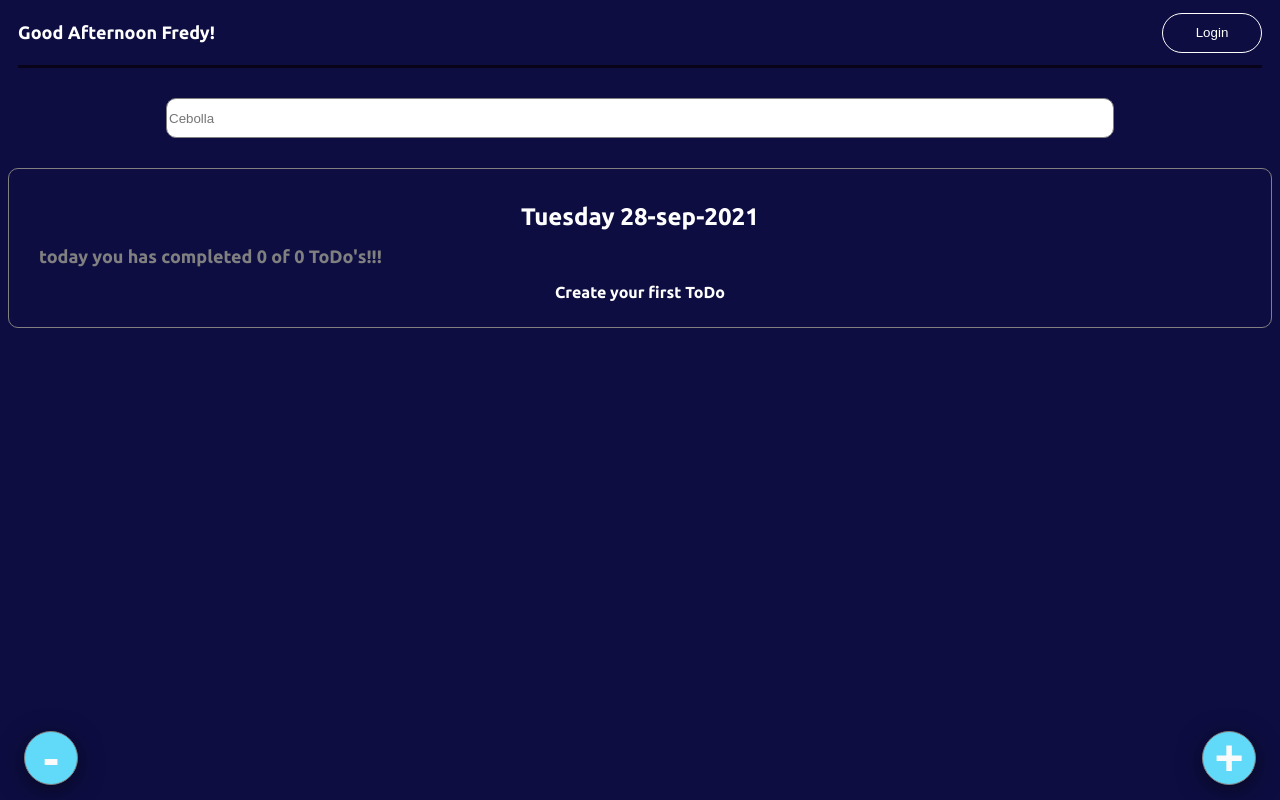
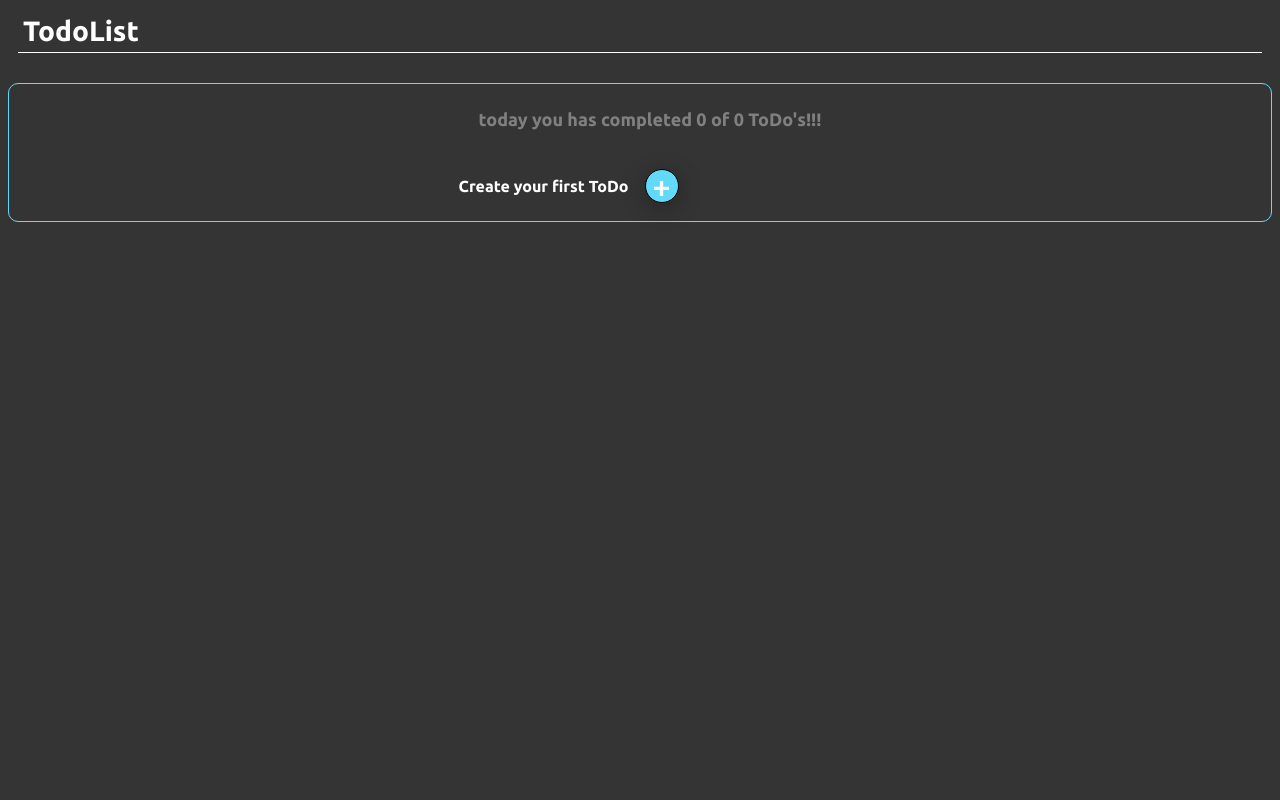
Before and after one commit to fredydlemus/To-Do-List_with_React, a React (Create React App) app: page / in a window 1280 px wide. Built offline with nearby package versions, Linux system fonts and the light colour scheme.

Commit message:
redesing UI and UX

```diff
--- a/public/index.html
+++ b/public/index.html
@@ -14,7 +14,7 @@
     <link rel="preconnect" href="https://fonts.googleapis.com">
     <link rel="preconnect" href="https://fonts.gstatic.com" crossorigin>
     <link href="https://fonts.googleapis.com/css2?family=Ubuntu:wght@300;700&display=swap" rel="stylesheet">
-    <title>To Do List</title>
+    <title>ToDoList</title>
   </head>
   <body>
     <noscript>You need to enable JavaScript to run this app.</noscript>
--- a/src/components/App.js
+++ b/src/components/App.js
@@ -5,11 +5,11 @@ import { CreateTodoButton } from "./CreateTodoButton";
 import { TodoList } from "./TodoList";
 import { TodoItem } from "./TodoItem";
 import { TodoSearch } from "./TodoSearch";
-import { TodoGreeting } from "./TodoGreeting";
+
 import { TodoDay } from "./TodoDay";
-import { LoginButton } from "./LoginButton";
+
 import { TodoHeader } from "./TodoHeader";
-import { CommentsButton } from "./CommentsButton";
+
 import {TodosError} from "./TodosError";
 import {Modal} from './Modal/modal';
 import {TodoForm} from './TodoForm';
@@ -17,6 +17,7 @@ import {TodosLoading} from './TodosLoading';
 import {EmptyTodos} from "./EmptyTodos";
 import {OnEmptySearchResults} from './EmptySearchResults';
 import {ChangeAlert} from './ChangeAlert/ChangeAlert';
+import CreateNewTodo from "./CreateNewTodo";
 
 
 function App() {
@@ -34,7 +35,8 @@ function App() {
     searchValue,
     setSearchValue,
     addTodo,
-    sincronizeTodos
+    sincronizeTodos,
+    openSearch
 
   }= useTodos();
 
@@ -42,15 +44,17 @@ function App() {
   return(
     <React.Fragment>
       <TodoHeader>
-        <TodoGreeting user="Fredy" greeting="Good Afternoon "/>
-        <LoginButton/>
+        {/* <TodoGreeting user="Fredy" greeting="Good Afternoon "/>
+        <LoginButton/> */}
       </TodoHeader>
-
-      <TodoSearch
+      {!!openSearch &&(
+        <TodoSearch
         searchValue={searchValue}
         setSearchValue={setSearchValue}
         loading={loading}
       />
+      )}
+
       <TodoDay
         date="Tuesday 28-sep-2021"
         loading={loading}>
@@ -82,9 +86,14 @@ function App() {
             />
           )}
         </TodoList>}
+        <CreateNewTodo
+          onEmptyTodos={() => <EmptyTodos/>}>
+            <CreateTodoButton />
+
+        </CreateNewTodo>
 
       </TodoDay>
-      <CommentsButton/>
+      {/* <CommentsButton/> */}
       {!!openModal &&(
         <Modal>
           <TodoForm
@@ -93,9 +102,7 @@ function App() {
           />
         </Modal>
       )}
-      <CreateTodoButton
-        setOpenModal={setOpenModal}
-      />
+
       <ChangeAlert
         sincronize={sincronizeTodos}
       />
--- /dev/null
+++ b/src/components/CreateNewTodo.js
@@ -0,0 +1,12 @@
+import React from 'react'
+
+const CreateNewTodo = (props) =>{
+    return(
+        <section className="CreateNewTodo">
+            {(!props.loading && !props.totalTodos) && props.onEmptyTodos()}
+            {props.children}
+        </section>
+    );
+}
+
+export default CreateNewTodo;
--- a/src/components/TodoDay.js
+++ b/src/components/TodoDay.js
@@ -6,7 +6,7 @@ function TodoDay({children, loading, date}){
     return(
 
         <section className="dayCard">
-            <h3 className="dayCard__dayTitle">{date}</h3>
+            {/* <h3 className="dayCard__dayTitle">{date}</h3> */}
 
             {React.Children
                 .toArray(children)
--- a/src/components/TodoHeader.js
+++ b/src/components/TodoHeader.js
@@ -4,6 +4,7 @@ import React from "react";
 function TodoHeader(props){
     return(
         <header className="header">
+            <p>TodoList</p>
             {props.children}
         </header>
     );
--- a/src/components/TodoList.js
+++ b/src/components/TodoList.js
@@ -10,7 +10,7 @@ function TodoList(props){
             {props.error && props.onError()}
             {props.loading && props.onLoading()}
 
-            {(!props.loading && !props.totalTodos) && props.onEmptyTodos()}
+
             {(!!props.totalTodos && !props.searchedTodos.length) && props.onEmptySearchResults()}
 
 
--- a/src/components/useTodos.js
+++ b/src/components/useTodos.js
@@ -14,6 +14,7 @@ function useTodos(){
 
       const [searchValue, setSearchValue] = React.useState('');
       const [openModal, setOpenModal] = React.useState(false);
+      const [openSearch, setOpenSearch] = React.useState(false);
 
       const completedTodos = todos.filter(todo => !!todo.completed).length;
       const totalTodos = todos.length;
@@ -74,6 +75,7 @@ function useTodos(){
         completeTodo,
         deleteTodo,
         openModal,
+        openSearch,
         setOpenModal,
         addTodo,
         sincronizeTodos,
--- /dev/null
+++ b/src/styles/components/CreateNewTodo.css
@@ -0,0 +1,6 @@
+.CreateNewTodo{
+    display: flex;
+    grid-template-columns: 1fr 1fr;
+    align-items: center;
+    gap: 16px;
+}
--- a/src/styles/components/TodoDay.css
+++ b/src/styles/components/TodoDay.css
@@ -1,10 +1,13 @@
 .dayCard{
     margin-top: 30px;
-    border: 1px solid gray;
+    border: 1px solid var(--skyblue);
     border-radius: 10px;
     position: relative;
     padding: 10px;
     margin-bottom: 50px;
+    display: grid;
+    justify-content: center;
+
 }
 
 .dayCard__dayTitle{
@@ -13,3 +16,7 @@
     font-size: 24px;
     margin-bottom: 0;
 }
+
+.dayCard__counter{
+    grid-row: 1 / 2;
+}
--- a/src/styles/components/TodoHeader.css
+++ b/src/styles/components/TodoHeader.css
@@ -4,7 +4,13 @@
     align-items: center;
     margin: 10px;
     margin-bottom: 30px;
-    padding-bottom: 10px;
-    border-bottom: 3px solid rgb(8, 3, 24);
+    color: white;
+    font-weight: bold;
+    font-size: 28px;
+    border-bottom: 1px solid white;
 
 }
+
+.header p{
+    margin: 5px;
+}
--- a/src/styles/components/buttons.css
+++ b/src/styles/components/buttons.css
@@ -1,26 +1,25 @@
 .buttonApp{
     background-color: #61DAFA;
-    box-shadow: 0px 5px 25px rgba(0, 0, 0, 0.5);
+    box-shadow: 0px 5px 25px rgba(0, 0, 0, 0.3);
     border: 0.5px solid gray;
     border-radius: 50%;
     cursor: pointer;
-    font-size: 50px;
+    font-size: 30px;
     z-index: 5;
     font-weight: bold;
     color: #FAFAFA;
-    display: flex;
-    justify-content: center;
-    align-items: center;
-    height: 54px;
-    width: 54px;
+    display: grid;
+    place-items: center;
+    height: 34px;
+    width: 34px;
     transform: rotate(0);
     transition: .3s ease;
+    border: 1px solid black;
 }
 
 .buttonApp--create{
-    position: fixed;
-    bottom: 15px;
-    right: 24px;
+    position: relative;
+
 }
 
 
--- a/src/styles/index.css
+++ b/src/styles/index.css
@@ -13,11 +13,13 @@
 @import './components/TodoForm.css';
 @import './components/TodosLoading.css';
 @import './components/ChangeAlert.css';
+@import './components/CreateNewTodo.css';
 
 
 :root {
-    --blue-color: rgb(13, 13, 66);
+    --blue-color: #343434;
     --blue-soft: rgb(30, 30, 65);
+    --skyblue: #61DAFA;
 }
 
 *{
```
